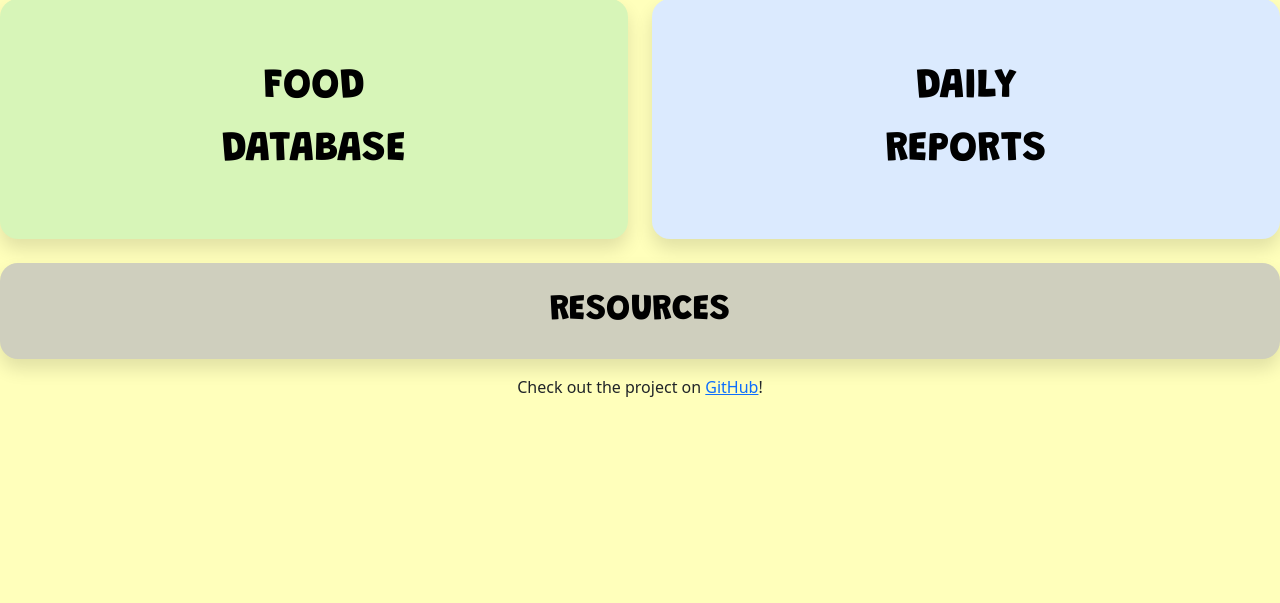
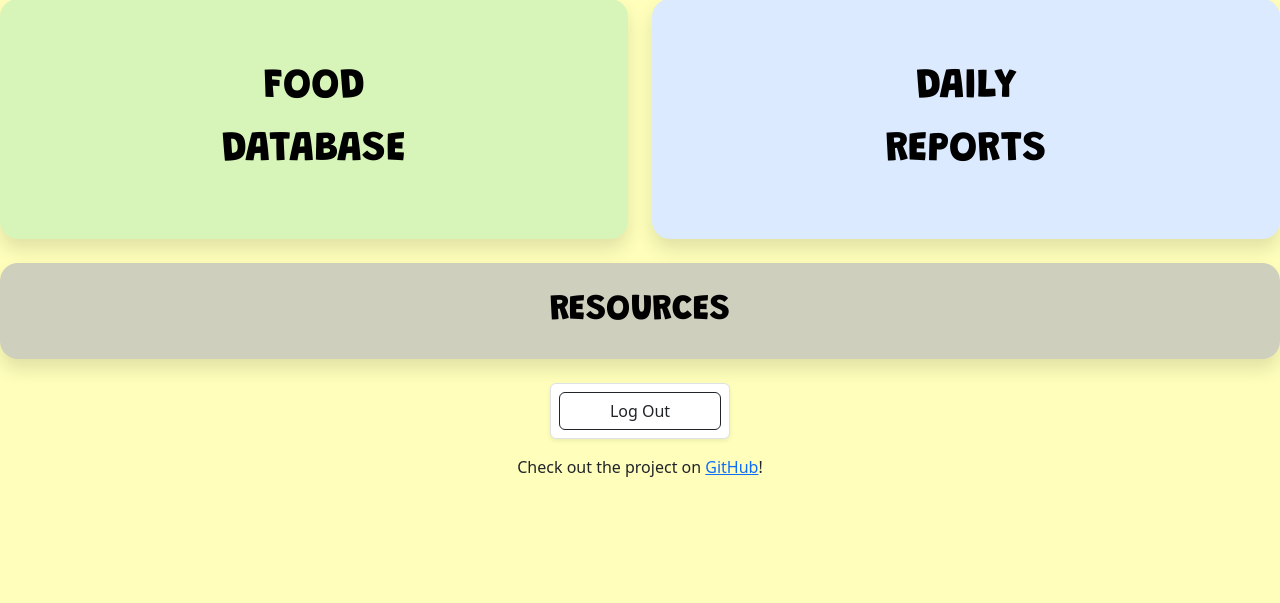
Before and after one commit to dledw001/BabyBites, a Django app: page /dashboard/ in a window 1280 px wide. Shown: the part 471-1074 px from the top of the page. Before the commit the page ends 868 px from the top, so only its background shows below. Run offline with Django 5.2, Linux system fonts and the light colour scheme; the visitor is signed in with stand-in values (Sample User, id 1); data that the repository does not hold is empty.

Commit message:
smalledits

```diff
--- a/core/templates/baby_list.html
+++ b/core/templates/baby_list.html
@@ -21,8 +21,6 @@
                         {% empty %}
 
                         {% endfor %}
-                        <li>
-                    </li>
             </ul>
         </div>
     </div>
--- a/core/templates/dashboard.html
+++ b/core/templates/dashboard.html
@@ -38,6 +38,12 @@
             <div class="col-12">
                 <a href="/resources/" class="tile resources">RESOURCES</a>
             </div>
+            <form method="post" action="{% url 'logout' %}"
+                    class="p-2 border rounded bg-white shadow-sm d-flex justify-content-center mx-auto"
+                    style="max-width: 180px;">
+                {% csrf_token %}
+                <button type="submit" class="btn btn-outline-dark w-100">Log Out</button>
+            </form>
         </div>
     </div>
 
```
